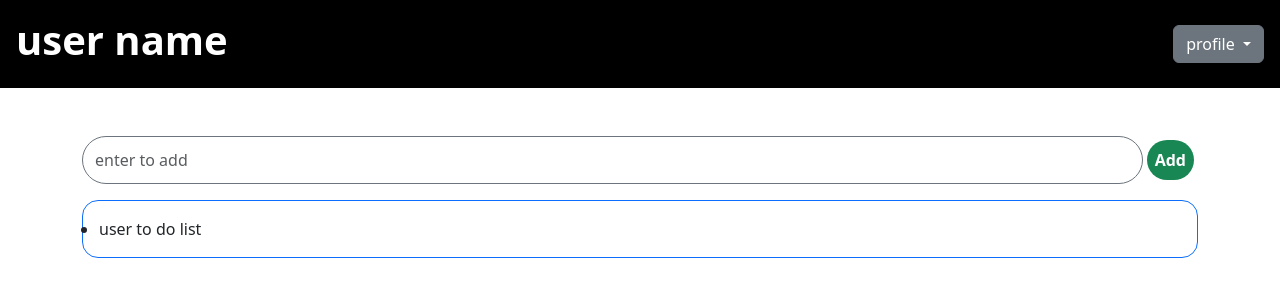
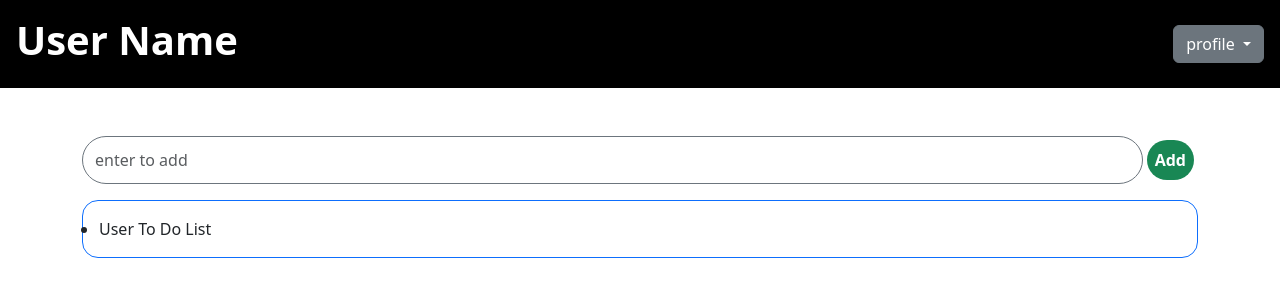
Before and after one commit to rizwan-143/userloginApp, a plain HTML site: page home.html in a window 1280 px wide. Drawn offline with nearby package versions, Linux system fonts and the light colour scheme.

Commit message:
new files

```diff
--- a/home.html
+++ b/home.html
@@ -16,7 +16,7 @@
   <div class="container-fluid">
     <div class="row">
       <div class="col bg-black text-white p-3 d-flex justify-content-between align-items-center">
-        <h5 class="display-6 fw-bold" id="userNameDisplay">user name</h5>
+        <h5 class="display-6 fw-bold text-capitalize" id="userNameDisplay">user name</h5>
         <div class="userProfile">
           <div class="dropdown">
             <button class="btn btn-secondary dropdown-toggle" type="button" id="dropdownMenuButton"
@@ -43,7 +43,7 @@
         </div>
 
         <ul class="toDoList border border-primary mt-3 rounded-4 p-3" id="toDoList">
-          <li>
+          <li class="text-capitalize">
           user to do list
           </li>
         </ul>
```
